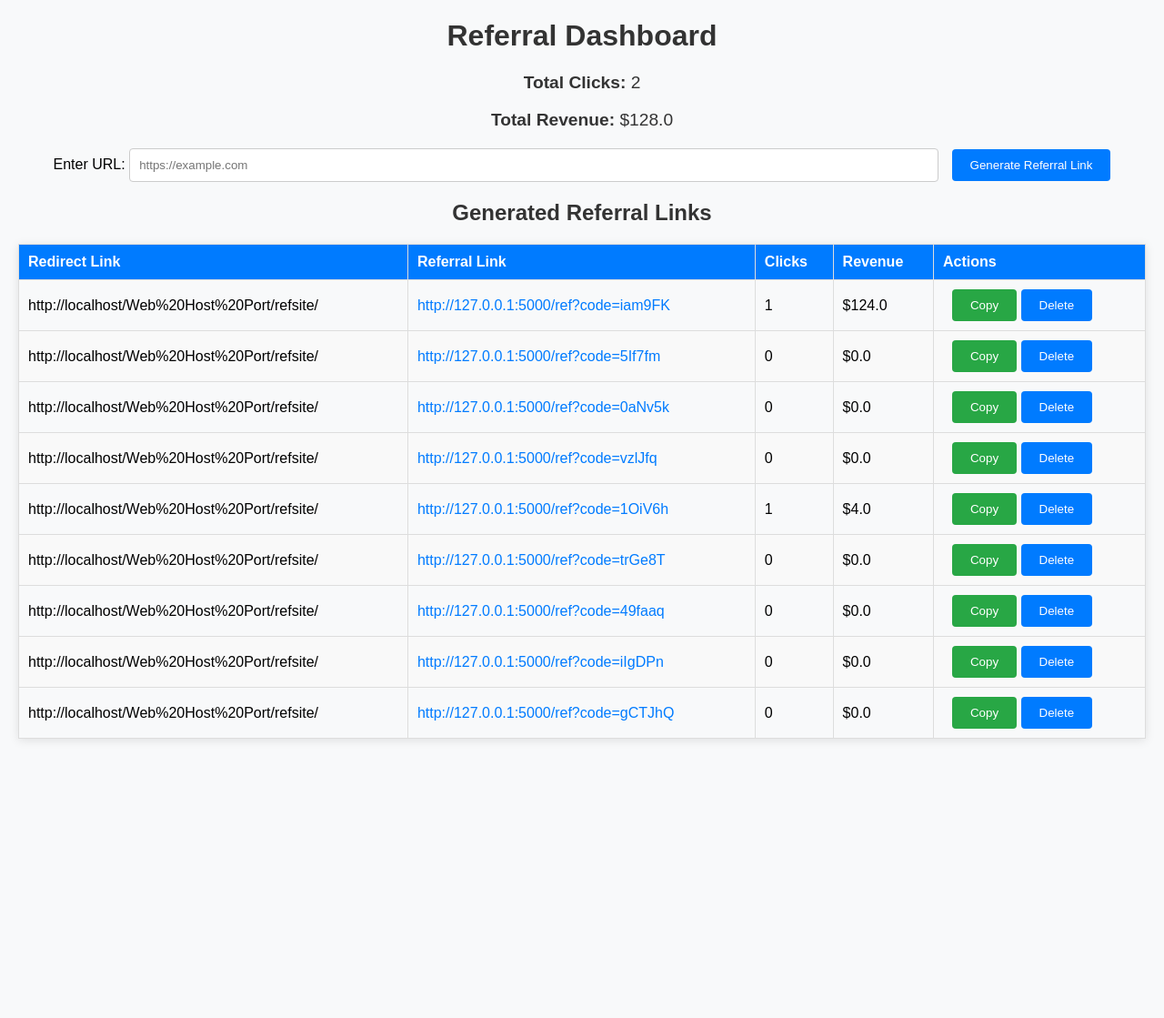
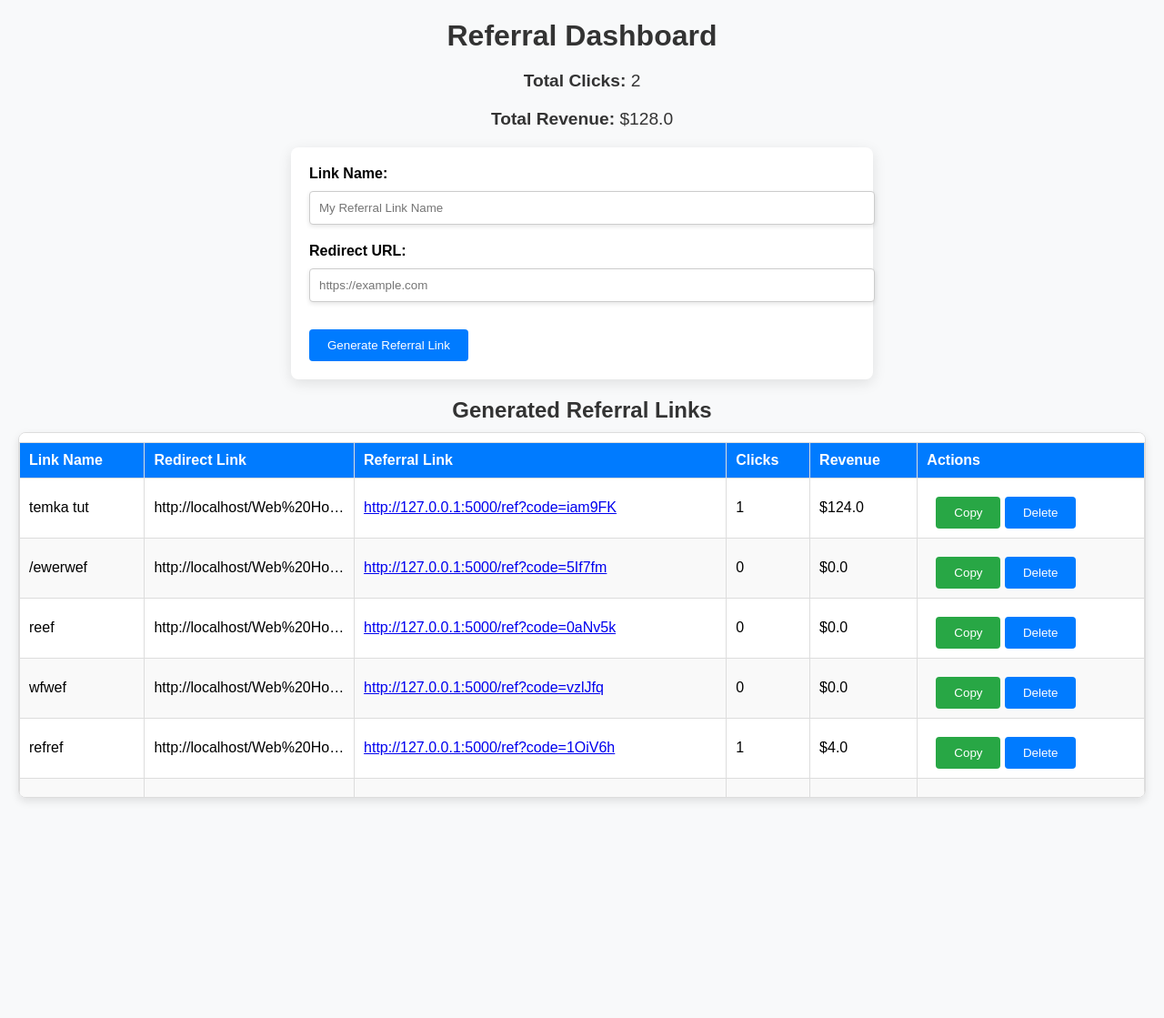
Before and after one commit to flywinlucky/Referral-System-Reward-Share, a Flask app: page / in a window 1280 px wide. Shown: the top 1119 px of the page at 91% size. Run offline with Flask 3, Linux system fonts and the light colour scheme.

Commit message:
Last Update UI

```diff
--- a/app.py
+++ b/app.py
@@ -11,6 +11,7 @@ db = SQLAlchemy(app)
 
 class Referral(db.Model):
     id = db.Column(db.Integer, primary_key=True)
+    link_name = db.Column(db.String(150), nullable=False)  # New field for link name
     redirect_link = db.Column(db.String(150), nullable=False)
     referral_link = db.Column(db.String(150), unique=True, nullable=False)
     click_count = db.Column(db.Integer, default=0)
@@ -44,11 +45,12 @@ def dashboard():
 
 @app.route('/generate', methods=['POST'])
 def generate_referral():
+    link_name = request.form.get('link_name')  # Get link name from form
     redirect_link = request.form.get('redirect_link')
-    if redirect_link:
+    if redirect_link and link_name:
         unique_code = generate_unique_code()
         referral_link = f'http://127.0.0.1:5000/ref?code={unique_code}'  # Change to your deployment URL
-        new_referral = Referral(redirect_link=redirect_link, referral_link=referral_link)
+        new_referral = Referral(link_name=link_name, redirect_link=redirect_link, referral_link=referral_link)
         db.session.add(new_referral)
         db.session.commit()
     return redirect('/')
--- a/templates/dashboard.html
+++ b/templates/dashboard.html
@@ -13,44 +13,41 @@
         h1, h2 {
             color: #333;
             text-align: center;
+            margin-bottom: 10px;
         }
-        table {
+        .stats {
+            margin: 20px 0;
+            text-align: center;
+            font-size: 1.2em;
+            color: #333;
+        }
+        .form-container {
+            margin-bottom: 20px;
+            padding: 20px;
+            background-color: white;
+            border-radius: 8px;
+            box-shadow: 0 4px 15px rgba(0, 0, 0, 0.1);
+            max-width: 600px;
+            margin: 0 auto;
+        }
+        .form-group {
+            margin-bottom: 15px;
+            display: flex;
+            flex-direction: column;
+            align-items: stretch;
+        }
+        label {
+            margin-bottom: 5px;
+            font-weight: bold;
+        }
+        input[type="url"],
+        input[type="text"] {
             width: 100%;
-            border-collapse: collapse;
-            margin-top: 20px;
-            box-shadow: 0 2px 10px rgba(0,0,0,0.1);
-        }
-        table, th, td {
-            border: 1px solid #ddd;
-        }
-        th, td {
             padding: 10px;
-            text-align: left;
-        }
-        th {
-            background-color: #007bff;
-            color: white;
-        }
-        tr:nth-child(even) {
-            background-color: #f9f9f9;
-        }
-        a {
-            color: #007bff;
-            text-decoration: none;
-        }
-        a:hover {
-            text-decoration: underline;
-        }
-        form {
-            margin-bottom: 20px;
-            text-align: center;
-        }
-        input[type="url"] {
-            width: 70%;
-            padding: 10px;
-            margin-right: 10px;
+            margin: 5px 0;
             border: 1px solid #ccc;
             border-radius: 4px;
+            box-shadow: 0 2px 5px rgba(0, 0, 0, 0.1);
         }
         button {
             padding: 10px 20px;
@@ -59,6 +56,8 @@
             border: none;
             border-radius: 4px;
             cursor: pointer;
+            margin-top: 10px;
+            transition: background-color 0.3s;
         }
         button:hover {
             background-color: #0056b3;
@@ -80,11 +79,97 @@
             border-radius: 5px;
             display: none;
         }
+        .referral-container {
+            max-height: 400px;
+            overflow-y: auto;
+            margin: 0 auto;
+            padding: 0;
+            border: 1px solid #ddd;
+            border-radius: 8px;
+            background-color: white;
+            box-shadow: 0 4px 10px rgba(0, 0, 0, 0.1);
+        }
+        table {
+            width: 100%;
+            border-collapse: collapse;
+            margin-top: 10px;
+        }
+        table, th, td {
+            border: 1px solid #ddd;
+        }
+        th, td {
+            padding: 10px;
+            text-align: left;
+        }
+        th {
+            background-color: #007bff;
+            color: white;
+            position: sticky;
+            top: 0;
+            z-index: 10;
+        }
+        tr:nth-child(even) {
+            background-color: #f9f9f9;
+        }
+        .truncated {
+            overflow: hidden;
+            text-overflow: ellipsis;
+            white-space: nowrap;
+            max-width: 150px;
+        }
+
+        /* Responsive Design */
+        @media (max-width: 768px) {
+            .form-container {
+                padding: 15px;
+                width: 95%;
+            }
+            .form-group {
+                margin-bottom: 10px;
+            }
+            button {
+                width: 100%;
+                margin-top: 5px; /* Reduced margin for buttons */
+            }
             .stats {
-            margin: 20px 0;
-            text-align: center;
-            font-size: 1.2em;
-            color: #333;
+                font-size: 1em; /* Smaller font size on mobile */
+            }
+            h1 {
+                font-size: 1.5em; /* Adjusted header size */
+            }
+            h2 {
+                font-size: 1.3em; /* Adjusted sub-header size */
+            }
+            .referral-container {
+                max-height: 300px; /* Smaller max height for mobile */
+            }
+            table {
+                font-size: 0.9em; /* Smaller font size for table */
+            }
+            th, td {
+                padding: 8px; /* Smaller padding for table cells */
+            }
+            .truncated {
+                max-width: 120px; /* Reduced width for mobile */
+            }
+        }
+
+        @media (max-width: 480px) {
+            .form-container {
+                padding: 10px;
+            }
+            h1 {
+                font-size: 1.3em; /* Smaller header for very small screens */
+            }
+            h2 {
+                font-size: 1.2em; /* Smaller sub-header for very small screens */
+            }
+            button {
+                padding: 8px 15px; /* Smaller button padding */
+            }
+            th, td {
+                padding: 6px; /* Smaller padding for table cells */
+            }
         }
     </style>
     <script>
@@ -107,18 +192,28 @@
         <p><strong>Total Revenue:</strong> ${{ stats.total_revenue | round(2) }}</p>
     </div>
 
+    <div class="form-container">
         <form action="/generate" method="POST">
-        <label for="redirect_link">Enter URL:</label>
+            <div class="form-group">
+                <label for="link_name">Link Name:</label>
+                <input type="text" id="link_name" name="link_name" placeholder="My Referral Link Name" required>
+            </div>
+            <div class="form-group">
+                <label for="redirect_link">Redirect URL:</label>
                 <input type="url" id="redirect_link" name="redirect_link" placeholder="https://example.com" required>
+            </div>
             <button type="submit">Generate Referral Link</button>
         </form>
+    </div>
 
     <div id="notification" class="notification">Referral link copied to clipboard!</div>
 
     <h2>Generated Referral Links</h2>
+    <div class="referral-container">
         <table>
             <thead>
                 <tr>
+                    <th>Link Name</th>
                     <th>Redirect Link</th>
                     <th>Referral Link</th>
                     <th>Clicks</th>
@@ -129,7 +224,8 @@
             <tbody>
                 {% for referral in referrals %}
                 <tr>
-                <td>{{ referral.redirect_link }}</td>
+                    <td>{{ referral.link_name }}</td>
+                    <td class="truncated">{{ referral.redirect_link }}</td>
                     <td>
                         <a href="{{ referral.referral_link }}" target="_blank">{{ referral.referral_link }}</a>
                     </td>
@@ -145,5 +241,6 @@
                 {% endfor %}
             </tbody>
         </table>
+    </div>
 </body>
 </html>
```
Also changed, not shown: instance/referrals.db. Lines whose indentation alone changed are shown as unchanged.
